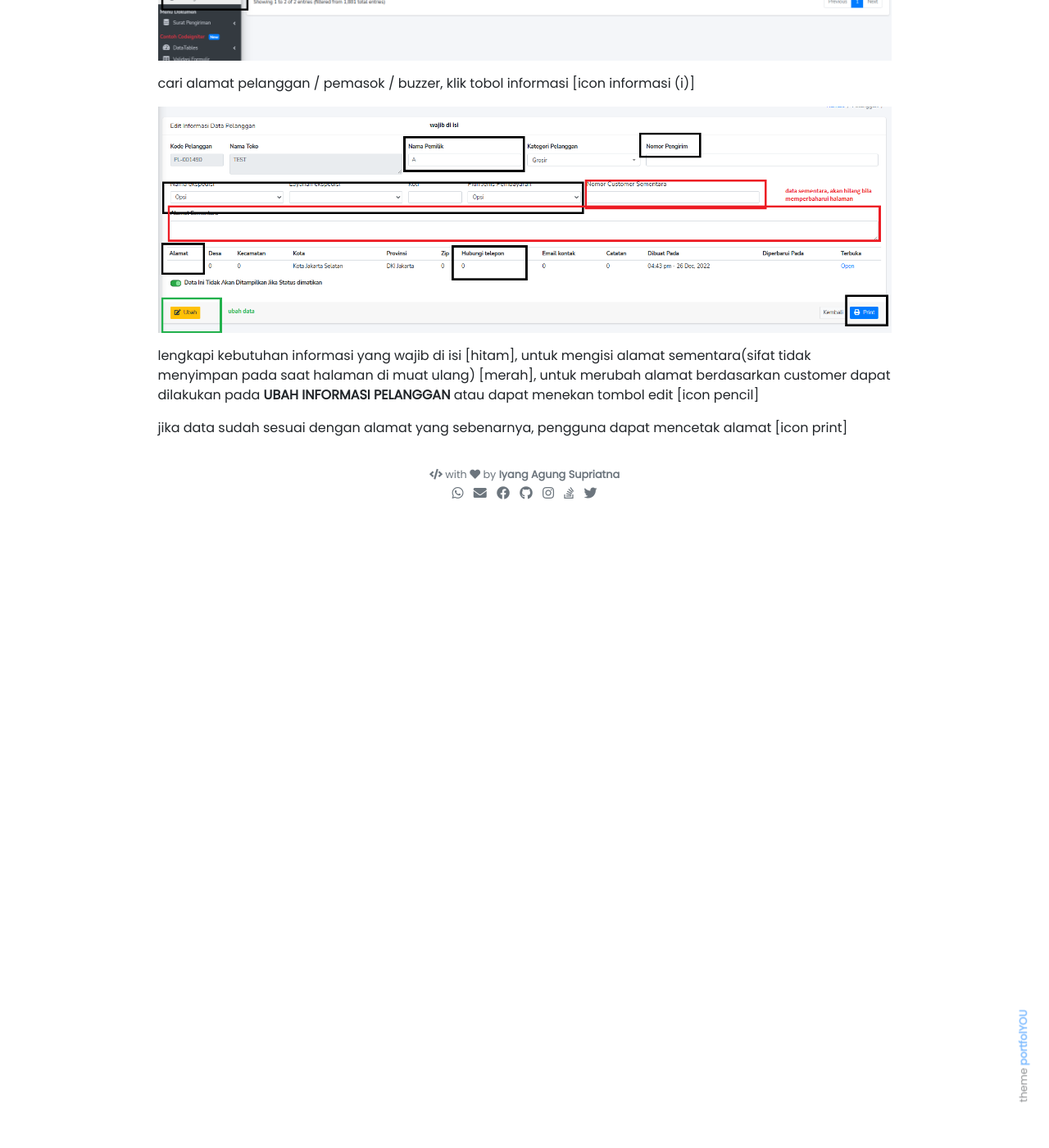
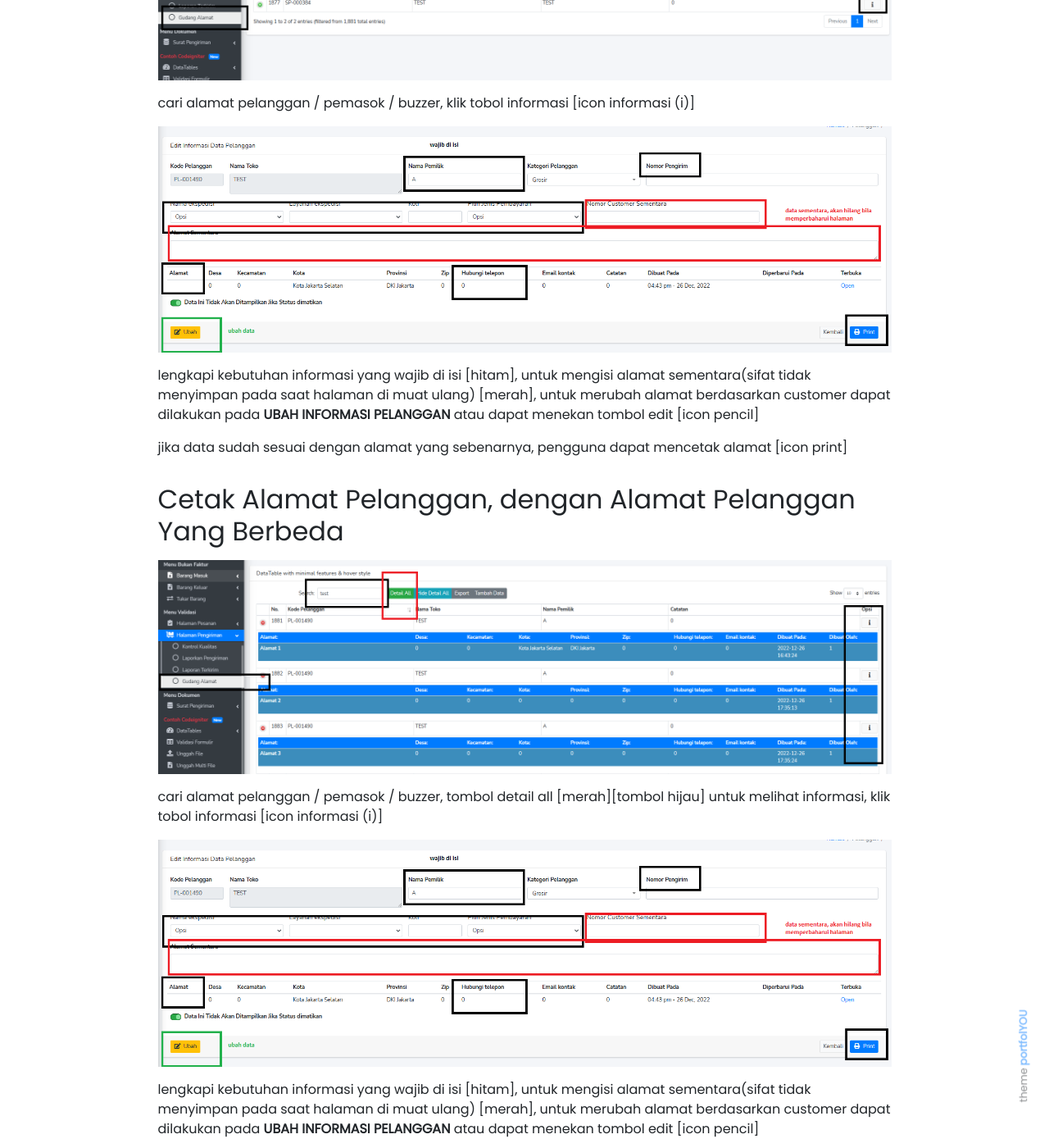
Before and after one commit to IlyanAzaLun/ilyanazalun.github.io, a Jekyll site: the page built from _posts/2022-12-26-shipping-future.md, in a window 1280 px wide and 1400 px high, scrolled down 3082 px. Shown: the whole window at 82% size. Built offline with Jekyll 4.4.1, drawn with Linux system fonts in a browser that asks for light colours; nearby versions of some CDN libraries; our own code applies the rules of GitHub Pages for plain Markdown files; before the commit the page ends 3712 px from its top, so only the background shows below that; some of the changed text lies outside the part shown.

Commit message:
update, post shipping future

```diff
--- a/_posts/2022-12-26-shipping-future.md
+++ b/_posts/2022-12-26-shipping-future.md
@@ -28,7 +28,7 @@ pada halaman ubah data pelanggan ubah sesuai informasi yang benar, lalu simpan<b
 
 ## Tambah Data Alamat Berdasarkan Pelanggan yang Sama
 ![preview]({{'/assets/image'|relative_url}}/bandung-ejuice-distribution/main-customer.png)
-pada halaman pelanggan terdapat tombol ubah data [icon pencil], untuk merubah informasi pelanggan<br>
+pada halaman pelanggan, dapat mencari terlebih dahulu data yang akan di tambah data alamat, terdapat tombol ubah data [merah] [icon pencil], untuk menambah informasi alamat pelanggan<br>
 
 ![preview]({{'/assets/image'|relative_url}}/bandung-ejuice-distribution/form-add-address-same-customer.png)
 pada halaman ubah data pelanggan terdapat tombol tambah data [icon plus], untuk menambah informasi alamat pelanggan<br>
@@ -47,3 +47,15 @@ lengkapi kebutuhan informasi yang wajib di isi [hitam], untuk mengisi alamat sem
 dapat dilakukan pada <b>UBAH INFORMASI PELANGGAN</b> atau dapat menekan tombol edit [icon pencil]<br>
 
 jika data sudah sesuai dengan alamat yang sebenarnya, pengguna dapat mencetak alamat [icon print]<br>
+
+
+## Cetak Alamat Pelanggan, dengan Alamat Pelanggan Yang Berbeda
+![preview]({{'/assets/image'|relative_url}}/bandung-ejuice-distribution/main-warehouse-address-multi-address.png)
+cari alamat pelanggan / pemasok / buzzer, tombol detail all [merah][tombol hijau] untuk melihat informasi, klik tobol informasi [icon informasi (i)]<br>
+
+
+![preview]({{'/assets/image'|relative_url}}/bandung-ejuice-distribution/form-print-address.png)
+lengkapi kebutuhan informasi yang wajib di isi [hitam], untuk mengisi alamat sementara(sifat tidak menyimpan pada saat halaman di muat ulang) [merah], untuk merubah alamat berdasarkan customer
+dapat dilakukan pada <b>UBAH INFORMASI PELANGGAN</b> atau dapat menekan tombol edit [icon pencil]<br>
+
+jika data sudah sesuai dengan alamat yang sebenarnya, pengguna dapat mencetak alamat [icon print]<br>
```
Also changed, not shown: assets/image/bandung-ejuice-distribution/main-warehouse-address-multi-address.png (added).
